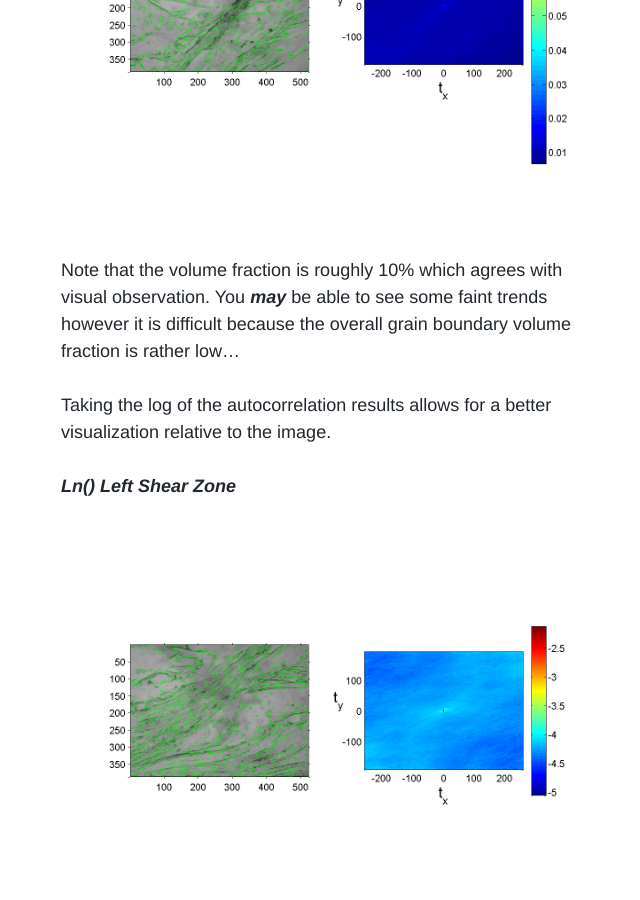
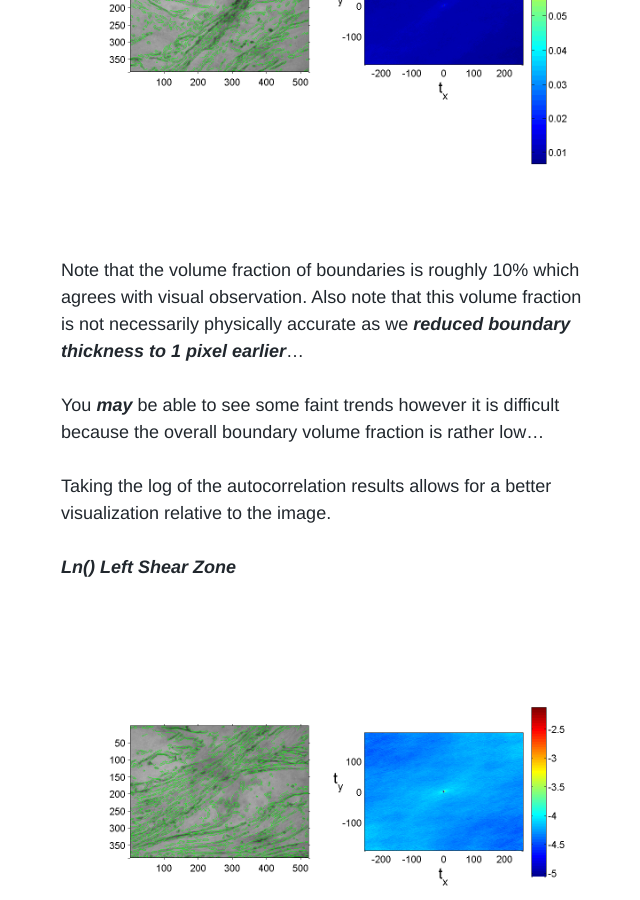
Before and after one commit to Materials-Informatics-Class-Fall2014/MIC-Machining-Gradients, a Jekyll site: the page built from _posts/2014-11-04-Preliminary-Spatial-Statistics-Results.md, in a window 1280 px wide and 900 px high, scrolled down 3317 px. Shown: the whole window, without its empty margins (313-953 px from the left). Built offline with Jekyll 4.4.1, drawn with Linux system fonts in a browser that asks for light colours; nearby versions of some CDN libraries; some web fonts are replaced; comment, search, counter and statistics services are not loaded.

Commit message:
finalized the post

```diff
--- a/_posts/2014-11-04-Preliminary-Spatial-Statistics-Results.md
+++ b/_posts/2014-11-04-Preliminary-Spatial-Statistics-Results.md
@@ -36,7 +36,9 @@ We feel pretty confident with our developed methodology to accurately capture bo
 ***Right Shear Zone***
 [![Image](http://matinfteam4.github.io/images/22/24/2.png)](http://matinfteam4.github.io/images/22/24/2.png)
 
-Note that the volume fraction is roughly 10% which agrees with visual observation. You ***may*** be able to see some faint trends however it is difficult because the overall grain boundary volume fraction is rather low...
+Note that the volume fraction of boundaries is roughly 10% which agrees with visual observation. Also note that this volume fraction is not necessarily physically accurate as we ***reduced boundary thickness to 1 pixel earlier***...
+
+You ***may*** be able to see some faint trends however it is difficult because the overall boundary volume fraction is rather low...
 
 Taking the log of the autocorrelation results allows for a better visualization relative to the image.
 
```
Also changed, not shown: 1 other file.
